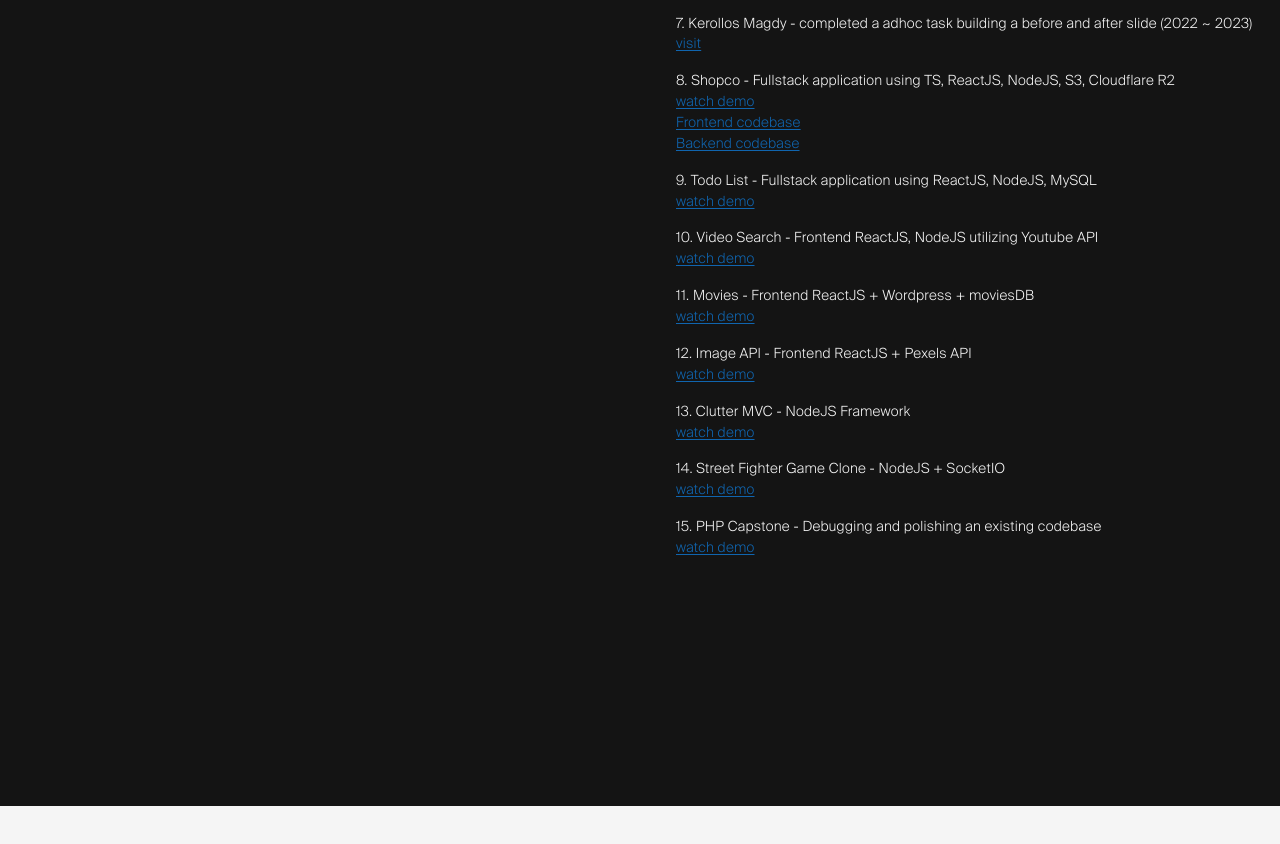
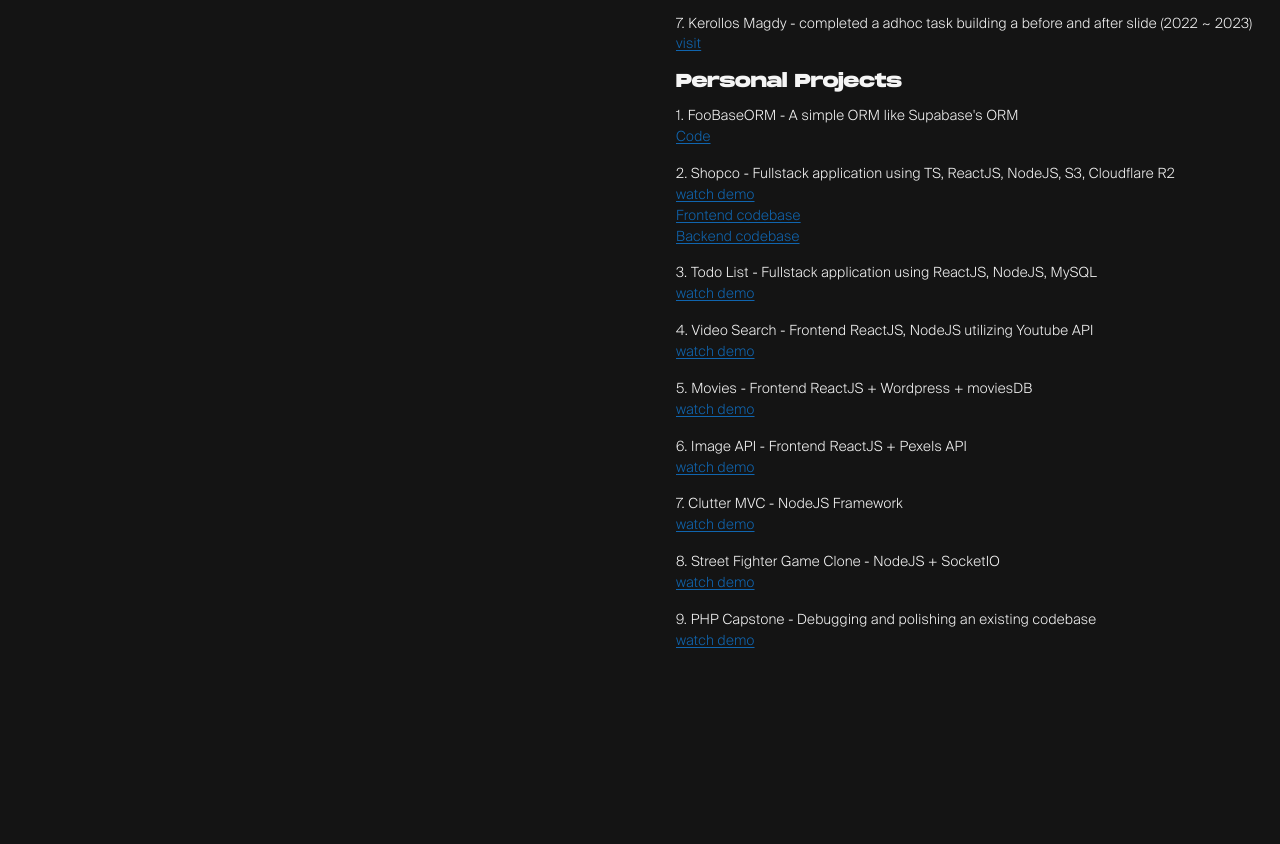
Before and after one commit to eiacc/portfolio-2025, a website: page pages/others.html in a window 1280 px wide. Shown: the part 644-1488 px from the top of the page. Before the commit the page ends 1450 px from the top, so only its background shows below. Drawn offline with Linux system fonts and the light colour scheme; files that its build step writes are made by us from their sources.

Commit message:
new: foobase ORM

```diff
--- a/pages/others.html
+++ b/pages/others.html
@@ -85,45 +85,51 @@
             <a href="https://www.kerollosmagdy.com/audials-music-radio-stations" target="_blank">visit</a>
           </p>
 
+          <h3 class="monument-black">Personal Projects</h3>
           <p>
-            8. Shopco - Fullstack application using TS, ReactJS, NodeJS, S3, Cloudflare R2<br>
+            1. FooBaseORM - A simple ORM like Supabase's ORM<br>
+            <a href="https://github.com/eiacc/FooBaseORM" target="_blank">Code</a>
+          </p>
+
+          <p>
+            2. Shopco - Fullstack application using TS, ReactJS, NodeJS, S3, Cloudflare R2<br>
             <a href="https://youtu.be/qFdV86rBHTQ" target="_blank">watch demo</a> <br>
             <a href="https://github.com/eiacc/shopco" target="_blank">Frontend codebase</a> <br>
             <a href="https://github.com/eiacc/shopco-server" target="_blank">Backend codebase</a>
           </p>
 
           <p>
-            9. Todo List - Fullstack application using ReactJS, NodeJS, MySQL<br>
+            3. Todo List - Fullstack application using ReactJS, NodeJS, MySQL<br>
             <a href="https://youtu.be/trALgXEGTmQ" target="_blank">watch demo</a>
           </p>
 
           <p>
-            10. Video Search - Frontend ReactJS, NodeJS utilizing Youtube API<br>
+            4. Video Search - Frontend ReactJS, NodeJS utilizing Youtube API<br>
             <a href="https://youtu.be/X5qoFAImV04" target="_blank">watch demo</a>
           </p>
 
           <p>
-            11. Movies - Frontend ReactJS + Wordpress + moviesDB<br>
+            5. Movies - Frontend ReactJS + Wordpress + moviesDB<br>
             <a href="https://youtu.be/7f5TAkg9tP8" target="_blank">watch demo</a>
           </p>
 
           <p>
-            12. Image API - Frontend ReactJS + Pexels API<br>
+            6. Image API - Frontend ReactJS + Pexels API<br>
             <a href="https://youtu.be/Erk6rDEYKso" target="_blank">watch demo</a>
           </p>
 
           <p>
-            13. Clutter MVC - NodeJS Framework<br>
+            7. Clutter MVC - NodeJS Framework<br>
             <a href="https://youtu.be/N6Q3BlBI74w" target="_blank">watch demo</a>
           </p>
 
           <p>
-            14. Street Fighter Game Clone - NodeJS + SocketIO<br>
+            8. Street Fighter Game Clone - NodeJS + SocketIO<br>
             <a href="https://youtu.be/9UKhl8iw_P4" target="_blank">watch demo</a>
           </p>
 
           <p>
-            15. PHP Capstone - Debugging and polishing an existing codebase<br>
+            9. PHP Capstone - Debugging and polishing an existing codebase<br>
             <a href="https://youtu.be/8w1pGQAMDYo" target="_blank">watch demo</a>
           </p>
         </div>
```
Also changed, not shown: dist/pages/others.html, dist/script.min.js, 1 other file.
